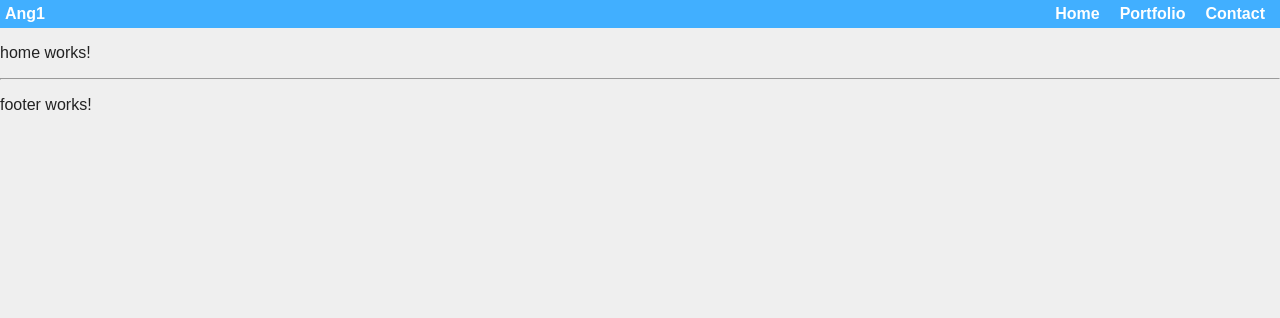
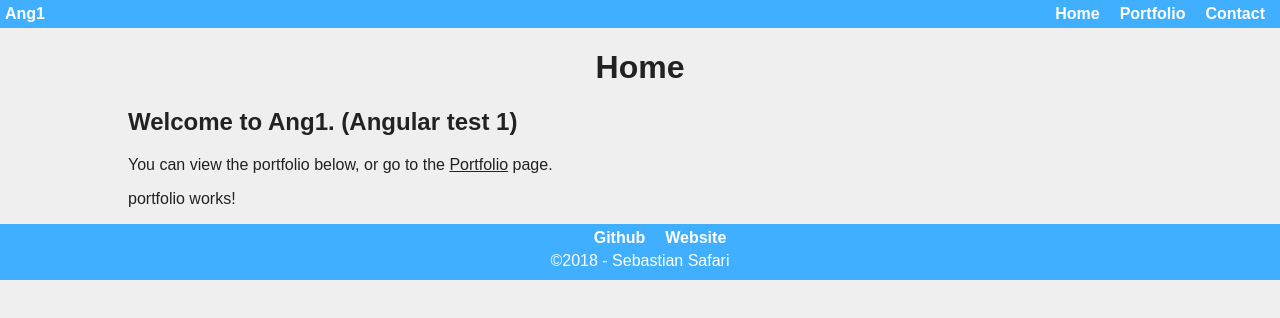
Before and after one commit to ssebs/ang1, an Angular app: page / in a window 1280 px wide. Shown: the top 318 px of the page. Built offline with nearby package versions, Linux system fonts and the light colour scheme.

Commit message:
footer + home

```diff
--- a/src/app/app.component.html
+++ b/src/app/app.component.html
@@ -1,5 +1,5 @@
 <app-nav></app-nav>
 
 <router-outlet></router-outlet>
-<hr>
+
 <app-footer></app-footer>
--- a/src/app/footer/footer.component.html
+++ b/src/app/footer/footer.component.html
@@ -1,3 +1,6 @@
-<p>
-  footer works!
-</p>
+<footer>
+  <ul *ngIf="items" >
+    <li *ngFor="let x of items" ><a href="{{ x.url }} ">{{ x.name }}</a></li>
+  </ul>
+  <p>&copy;2018 - Sebastian Safari</p>
+</footer>
--- a/src/app/footer/footer.component.scss
+++ b/src/app/footer/footer.component.scss
@@ -0,0 +1,38 @@
+$primarytxtcolor: #222222;
+$secondarytxtcolor: #efefef;
+$navtxtcolor: #ffffff;
+$navtxtcolorhvr: #888888;
+$primarycolor: #41afff;
+
+footer {
+  size: .75em;
+  background-color: $primarycolor;
+  color: $navtxtcolor;
+  padding: 5px;
+  text-align: center;
+  ul {
+    text-decoration: none;
+    margin: auto;
+    li {
+      display: inline-block;
+      margin: 0 10px 0 10px;
+    }
+  }
+
+  a {
+    text-decoration: none;
+    color: $navtxtcolor;
+    font-weight: bold;
+
+    &:visited {
+      color: $navtxtcolor;
+    }
+    &:hover {
+      color: $navtxtcolorhvr;
+    }
+  }
+  p {
+    color: $navtxtcolor;
+    margin: 5px;
+  }
+}
--- a/src/app/footer/footer.component.ts
+++ b/src/app/footer/footer.component.ts
@@ -7,6 +7,11 @@ import { Component, OnInit } from '@angular/core';
 })
 export class FooterComponent implements OnInit {
 
+  items = [
+    { name: 'Github', url: 'https://github.com/ssebs/'},
+    {name: 'Website', url : 'https://ssebs.com/'}
+  ];
+
   constructor() { }
 
   ngOnInit() {
--- a/src/app/home/home.component.html
+++ b/src/app/home/home.component.html
@@ -1,3 +1,10 @@
-<p>
-  home works!
-</p>
+<div class="container">
+  <h1 class='center'>Home</h1>
+
+  <h2> Welcome to {{ title }}. (Angular test 1)</h2>
+
+  <div>
+    <p> You can view the portfolio below, or go to the <a [routerLink]="['/portfolio']">Portfolio</a>&nbsp;page.</p>
+    <app-portfolio></app-portfolio>
+  </div>
+</div>
--- a/src/app/home/home.component.ts
+++ b/src/app/home/home.component.ts
@@ -6,6 +6,7 @@ import { Component, OnInit } from '@angular/core';
   styleUrls: ['./home.component.scss']
 })
 export class HomeComponent implements OnInit {
+  title = 'Ang1';
 
   constructor() { }
 
--- a/src/styles.scss
+++ b/src/styles.scss
@@ -3,6 +3,14 @@ $secondarytxtcolor: #eeeeee;
 $primarycolor: #41afff;
 
 $primarybgcolor: #efefef;
+
+.center {
+  text-align: center;
+}
+.container {
+  width: 80%;
+  margin: auto;
+}
 
 body {
   margin: 0px;
```
